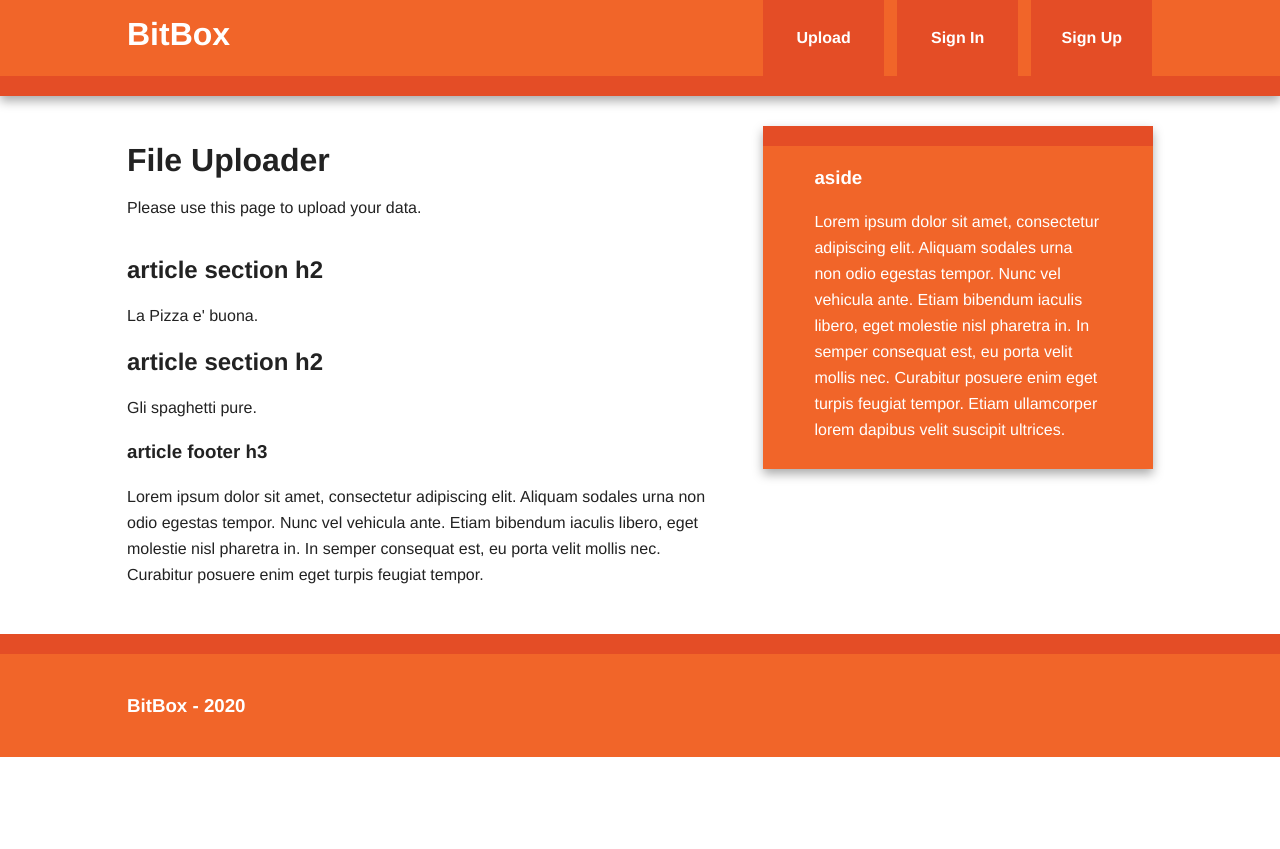
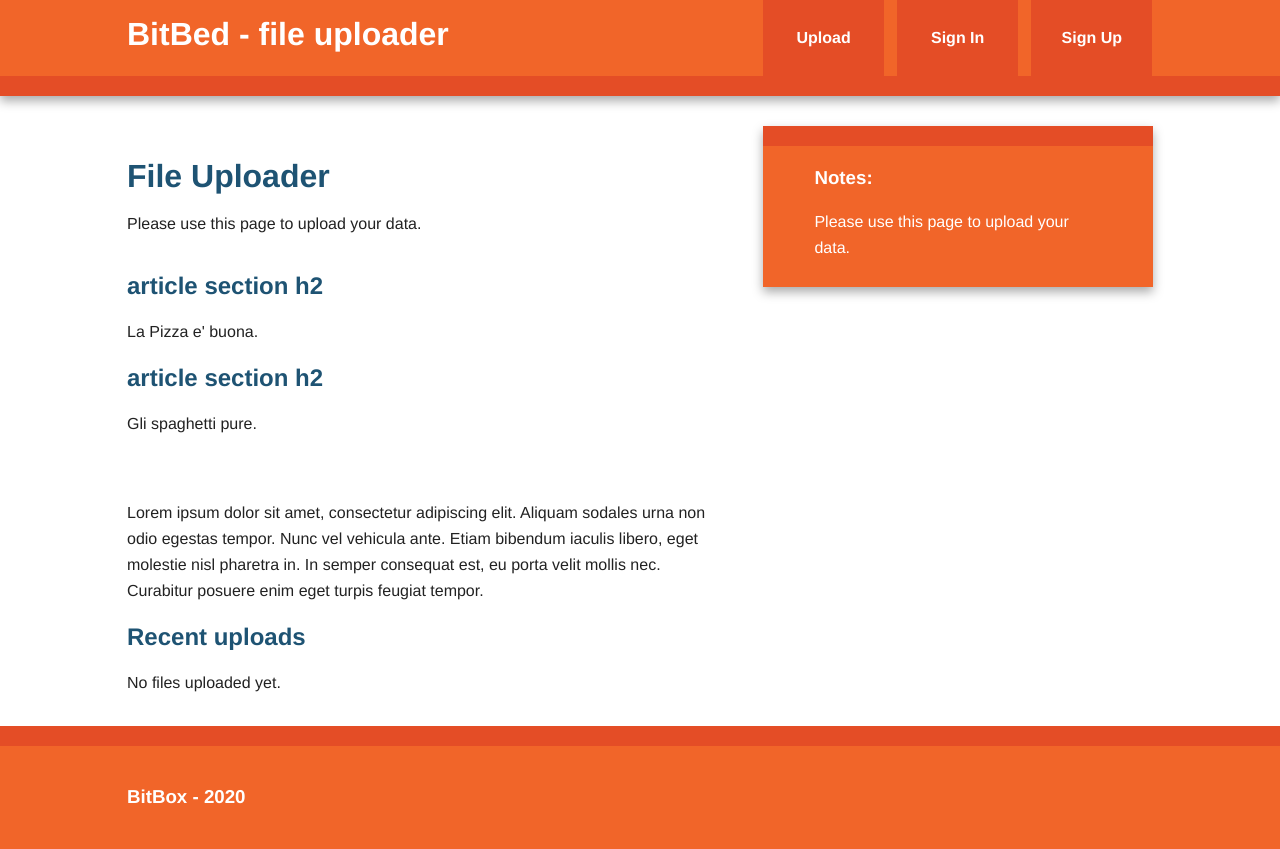
Before and after one commit to infoplasma/file-uploader, a Flask app: page / in a window 1280 px wide. Before the commit the page ends 757 px from the top, so only its background shows below. Run offline with Flask 2, Linux system fonts and the light colour scheme; some libraries are stand-ins or nearby versions.

Commit message:
commit before branching to check WTF forms

```diff
--- a/app.py
+++ b/app.py
@@ -1,28 +1,60 @@
-from flask import Flask, render_template, request, flash
+from datetime import datetime
+from flask import Flask, render_template, request, flash, redirect, url_for
 from werkzeug.utils import secure_filename
+from logging import DEBUG
 
+
+# --- app configuration and setup
 app = Flask(__name__)
+app.logger.setLevel(DEBUG)
 app.config['SECRET_KEY'] = 'p@\x90\xb4\nO\xa2\x18\x10\x0eB\x88\xd0\xa8\xf5o\xfaC\x898n\x99\xf0['
+app.config['UPLOAD_FOLDER'] = '~'
+app.config['MAX_CONTENT_PATH'] = '~'
 
+# note: to generate the SECRET_KEY, one way is to
+#    >>> import os
+#    >>> os.urandom(24) # 24 random bytes
+
+
+# --- temporary store
+stored_files = []
+
+
+# --- helper functions
+def store_file(file):
+    stored_files.append(dict(
+        file_name=file,
+        client_name="test_client",
+        date_created=datetime.utcnow()
+    ))
+
+
+def recent_uploads(num):
+    return sorted(stored_files, key=lambda up: up['date_created'], reverse=True)[:num]
+
+
+# --- Model classes
 class Customer:
     def __init__(self, customer_name, registered_email):
         self.customer_name = customer_name
         self.registered_email = registered_email
 
 
-app.config['UPLOAD_FOLDER'] = '~'
-app.config['MAX_CONTENT_PATH'] = '~'
-
-
+# --- View functions
 @app.route('/')
 @app.route('/index')
 def index():
-    return render_template('index.html', title="BEDROCK FILE UPLOAD", testo="Please use this page to upload your data.")
+    return render_template('index.html',
+                           title="file uploader",
+                           testo="Please use this page to upload your data.",
+                           recent_uploads=recent_uploads(4))
 
 
 @app.route('/upload')
 def upload():
-    return render_template('upload.html', title="UPLOAD PAGE", customer=Customer("Esteve", "esteve@infinity.com"))
+    return render_template('upload.html', title="upload", testo="Please enter the file containing the raw data. "
+                                                                "Allowed Types are: `csv`, `xlsx`",
+                           customer=Customer("Esteve", "esteve@infinity.com"))
 
 
 @app.route('/uploader', methods=['GET', 'POST'])
@@ -31,10 +63,12 @@ def upload_file():
         f = request.files['file']
         f.save(secure_filename(f.filename))
         flash(f"Stored file: `{f.filename}`")
-        return 'file uploaded successfully'
-    return render_template('index.html')
+        app.logger.debug(f"stored file: {f.filename}")
+        store_file(f.filename)
+        return redirect(url_for('index'))
 
 
+# --- Error handling
 @app.errorhandler(404)
 def page_not_found(e):
     return render_template('404.html'), 404
@@ -45,5 +79,6 @@ def server_error(e):
     return render_template('500.html'), 500
 
 
+# --- main
 if __name__ == '__main__':
     app.run(debug=True)
--- a/static/css/main.css
+++ b/static/css/main.css
@@ -158,6 +158,69 @@ nav a:hover {
 
 
 
+/* link styling */
+a {
+    color: #8F540D;
+}
+a:hover, aside a:hover, aside a:visited:hover {
+    color: #D39447;
+}
+
+a:visited {
+    color: #1E5373;
+}
+
+h1, h2, h3, h4, h5, h6 {
+    color: #1E5373;
+}
+
+.main aside h3,
+footer h3,
+footer a,
+footer a:visited {
+    color: white;
+
+}
+
+.flashes ul {
+    margin: 0 0;
+    background: #FFD6A3;
+    color: #000;
+
+    list-style-type: none;
+    list-style: none;
+}
+
+/* flashes styling */
+
+.flashes ul{
+    background: #FFD6A3;
+    color: #000;
+}
+
+article.flashes {
+    margin-bottom: 1em;
+}
+
+article.flashes {
+    margin-bottom: 1em;
+}
+
+.error, .error input {
+    color: red;
+}
+
+tr.error td ul {
+    margin-top: 0;
+}
+
+tr.submit button {
+    margin-top: 20px;
+}
+
+input, button {
+    margin-left: 10px;
+}
 
 
 
--- a/templates/base.html
+++ b/templates/base.html
@@ -7,16 +7,16 @@
         <meta name="description" content="">
         <meta name="viewport" content="width=device-width, initial-scale=1">
 
-        <link rel="stylesheet" href="{{ url_for('static', filename='/css/normalize.min.css') }}">
-        <link rel="stylesheet" href="{{ url_for('static', filename='/css/main.css') }}">
+        <link rel="stylesheet" href="{{ url_for('static', filename='css/normalize.min.css') }}">
+        <link rel="stylesheet" href="{{ url_for('static', filename='css/main.css') }}">
 
-        <script src="{{ url_for('static', filename='/js/vendor/modernizr-2.8.3-respond-1.4.2.min.js') }}"></script>
+        <script src="{{ url_for('static', filename='js/vendor/modernizr-2.8.3-respond-1.4.2.min.js') }}"></script>
     </head>
     <body>
 
         <div class="header-container">
             <header class="wrapper clearfix">
-                <a href="{{ url_for('index') }}"><h1 class="title">BitBox</h1></a>
+                <a href="{{ url_for('index') }}"><h1 class="title">BitBed - {{ title }}</h1></a>
                 <nav>
                     <ul>
                         <li><a href="{{ url_for('upload') }}">Upload</a></li>
@@ -30,6 +30,11 @@
         <div class="main-container">
             <div class="main wrapper clearfix">
 
+                <aside>
+                    <h3>Notes:</h3>
+                    <p>{{ testo }}</p>
+                </aside>
+
                 <article class=flashes>
                     {% with messages = get_flashed_messages() %}
                         {% if messages %}
@@ -41,11 +46,6 @@
                         {% endif %}
                     {% endwith %}
                 </article>
-
-                <aside>
-                    <h3>aside</h3>
-                    <p>Lorem ipsum dolor sit amet, consectetur adipiscing elit. Aliquam sodales urna non odio egestas tempor. Nunc vel vehicula ante. Etiam bibendum iaculis libero, eget molestie nisl pharetra in. In semper consequat est, eu porta velit mollis nec. Curabitur posuere enim eget turpis feugiat tempor. Etiam ullamcorper lorem dapibus velit suscipit ultrices.</p>
-                </aside>
 
                 {% block content %}
                 {% endblock %}
@@ -60,8 +60,8 @@
         </div>
 
         <script src="//ajax.googleapis.com/ajax/libs/jquery/1.11.2/jquery.min.js"></script>
-        <script>window.jQuery || document.write('<script src="{{ url_for('static', filename='/js/vendor/jquery-1.11.2.min.js') }}"><\/script>')</script>
+        <script>window.jQuery || document.write('<script src="{{ url_for('static', filename='js/vendor/jquery-1.11.2.min.js') }}"><\/script>')</script>
 
-        <script src="j{{ url_for('static', filename='/s/main.js') }} "></script>
+        <script src="{{ url_for('static', filename='js/main.js') }}"></script>
     </body>
 </html>
--- a/templates/index.html
+++ b/templates/index.html
@@ -1,7 +1,7 @@
 {% extends "base.html" %}
 
 {% block title %}
-BitBox -- Welcome
+BitBed -- Welcome
 {% endblock %}
 
 {% block content %}
@@ -11,6 +11,7 @@ BitBox -- Welcome
             <p>{{ testo }}</p>
         </header>
     </article>
+
     <article>
         <section>
             <h2>article section h2</h2>
@@ -23,6 +24,20 @@ BitBox -- Welcome
         <footer>
             <h3>article footer h3</h3>
             <p>Lorem ipsum dolor sit amet, consectetur adipiscing elit. Aliquam sodales urna non odio egestas tempor. Nunc vel vehicula ante. Etiam bibendum iaculis libero, eget molestie nisl pharetra in. In semper consequat est, eu porta velit mollis nec. Curabitur posuere enim eget turpis feugiat tempor.</p>
+        <section>
+        <h2>Recent uploads</h2>
+        {% if recent_uploads %}
+            <ul>
+                {% for f in recent_uploads %}
+                    <li>
+                        {{ f.client_name }} added <a href="{{ f.file_name }}">{{ f.file_name }}</a>
+                    </li>
+                {% endfor %}
+            </ul>
+        {% else %}
+            No files uploaded yet.
+        {% endif %}
+    </section>
         </footer>
     </article>
 
--- a/templates/upload.html
+++ b/templates/upload.html
@@ -1,7 +1,7 @@
 {% extends "base.html" %}
 
 {% block title %}
-BitBox -- Upload
+BitBed -- Upload
 {% endblock %}
 
 {% block content %}
```
Also changed, not shown: requirements.txt (+6 -2 lines), 1 other file.
